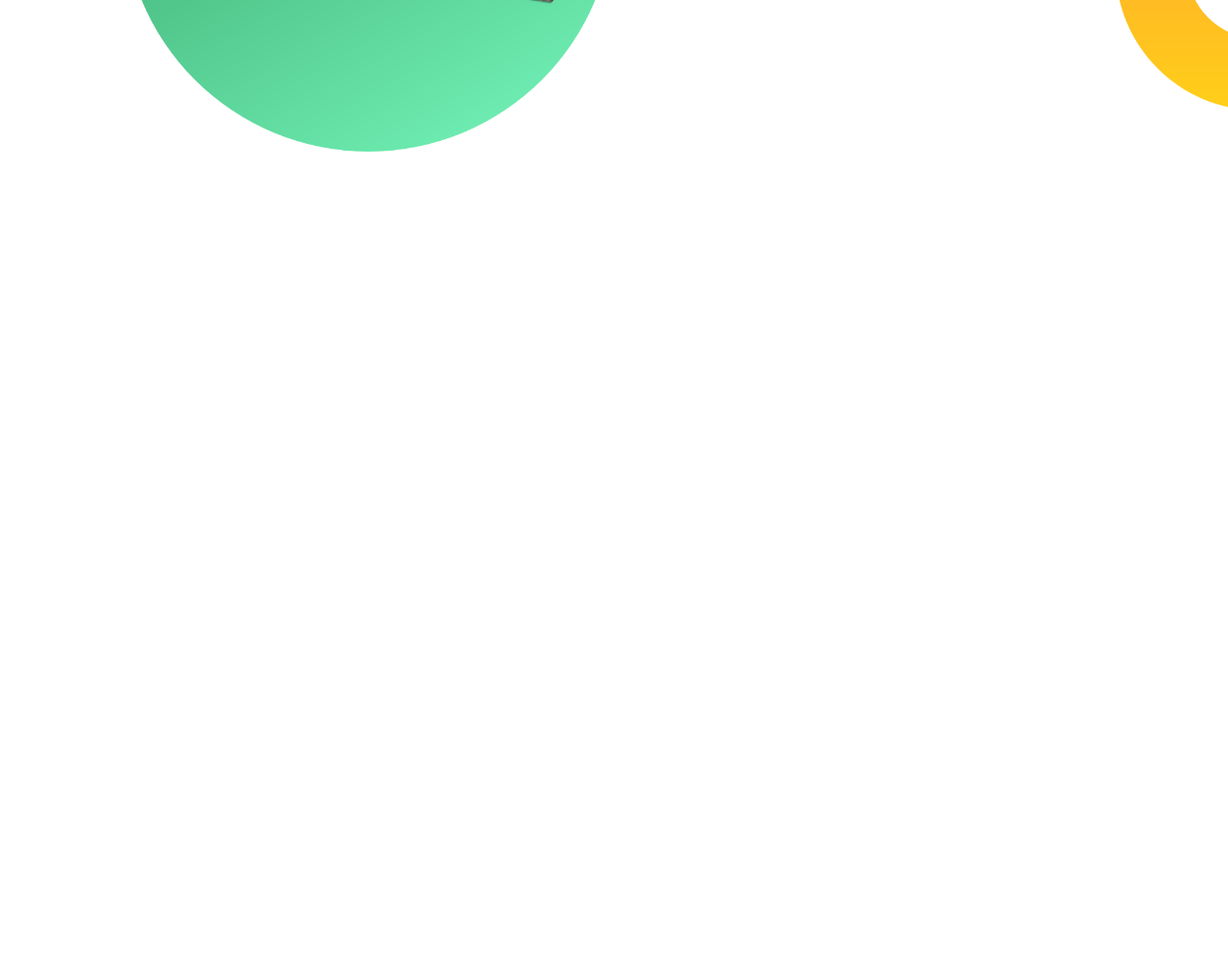
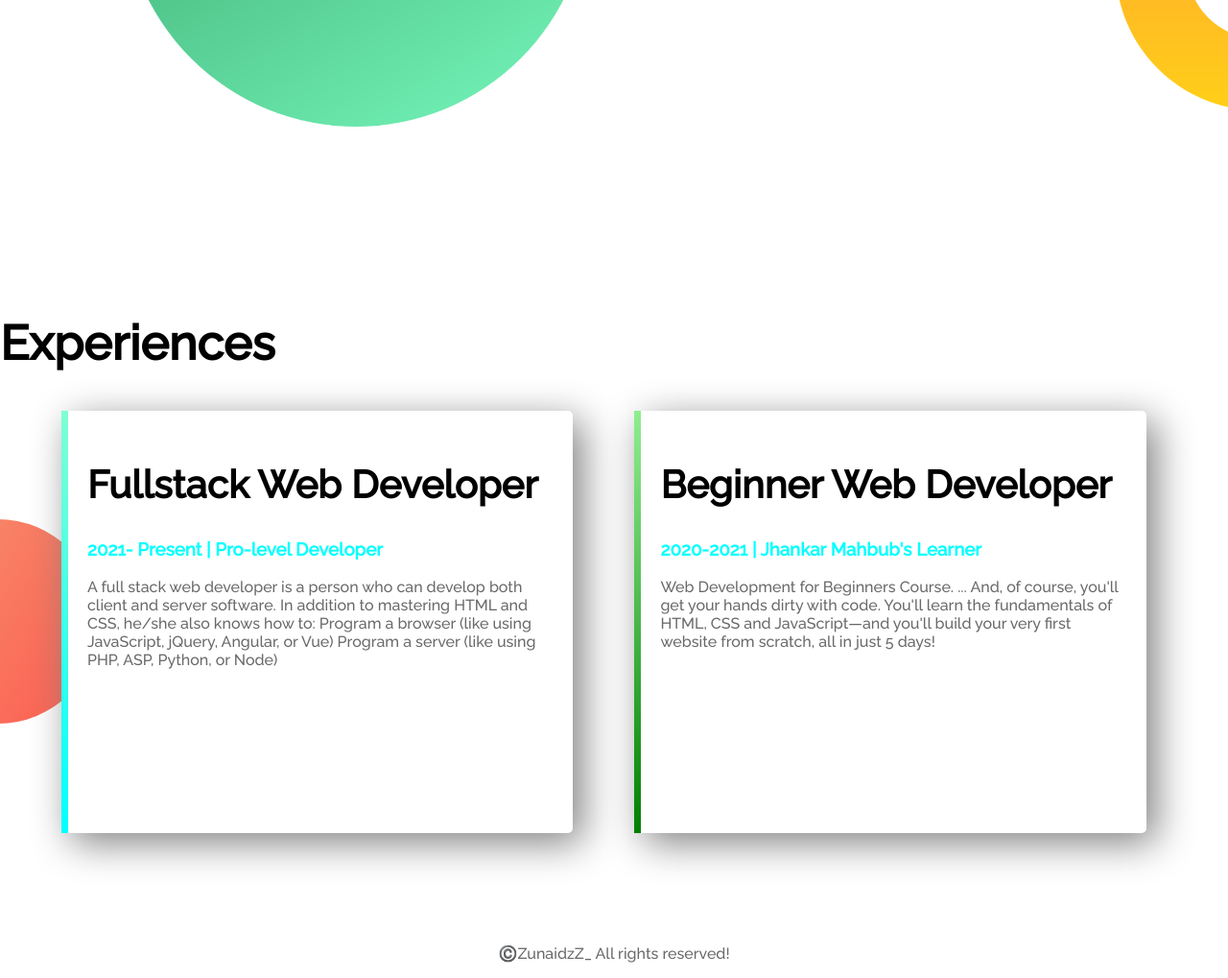
Before and after one commit to ZunaidzZ/My-creation, a plain HTML site: page index.html in a window 1280 px wide. Shown: the part 994-2013 px from the top of the page at 96% size. Before the commit the page ends 1280 px from the top, so only its background shows below. Drawn offline with Linux system fonts and the light colour scheme.

Commit message:
Website Compleated

```diff
--- a/index.html
+++ b/index.html
@@ -40,5 +40,23 @@
         </div>
     </section>
 
+    <section class="experience-area">
+        <h1>Experiences</h1>
+        <div id="fullstack" class="halfwidth single-experience">
+                <h2>Fullstack Web Developer</h2>
+                <h3 class="nh">2021- Present | Pro-level Developer</h3>
+                <p>A full stack web developer is a person who can develop both client and server software. In addition to mastering HTML and CSS, he/she also knows how to: Program a browser (like using JavaScript, jQuery, Angular, or Vue) Program a server (like using PHP, ASP, Python, or Node)</p>
+        </div>
+
+        <div id="beginner" class="halfwidth single-experience">
+                <h2>Beginner Web Developer</h2>
+                <h3 class="nh">2020-2021 | Jhankar Mahbub's Learner </h3>
+                <p>Web Development for Beginners Course. ... And, of course, you'll get your hands dirty with code. You'll learn the fundamentals of HTML, CSS and JavaScript—and you'll build your very first website from scratch, all in just 5 days!</p>
+        </div>
+    </section>
+    <footer>
+        <p>©️ZunaidzZ_ All rights reserved!</p>
+    </footer>
+
 </body>
 </html>
--- a/style.css
+++ b/style.css
@@ -13,7 +13,7 @@ body{
 }
 
 .halfwidth{
-    width: 40%;
+    width: 38%;
    float: left;
     margin-left: 5%;
     padding-left: 5%;
@@ -53,3 +53,36 @@ p{
     background-repeat: no-repeat;
     background-position: right;
 }
+
+.single-experience{
+    box-shadow: 10px 10px 40px gray;
+    border-radius: 5px;
+    height: 80%;
+    background-color: white;
+
+}
+
+.experience-area{
+    background-image: url(images/exp-bg.png);
+    background-repeat: no-repeat;
+    background-position: left;
+
+}
+
+#fullstack{
+    border-left: 7px solid;
+    border-image: linear-gradient(180deg, aquamarine, aqua);
+    border-image-slice: 1;
+    padding: 20px;
+}
+
+#beginner{
+    border-left: 7px solid;
+    border-image: linear-gradient(180deg, lightgreen, green);
+    border-image-slice: 1;
+    padding: 20px;
+}
+
+footer{
+    text-align: center;
+}
```
